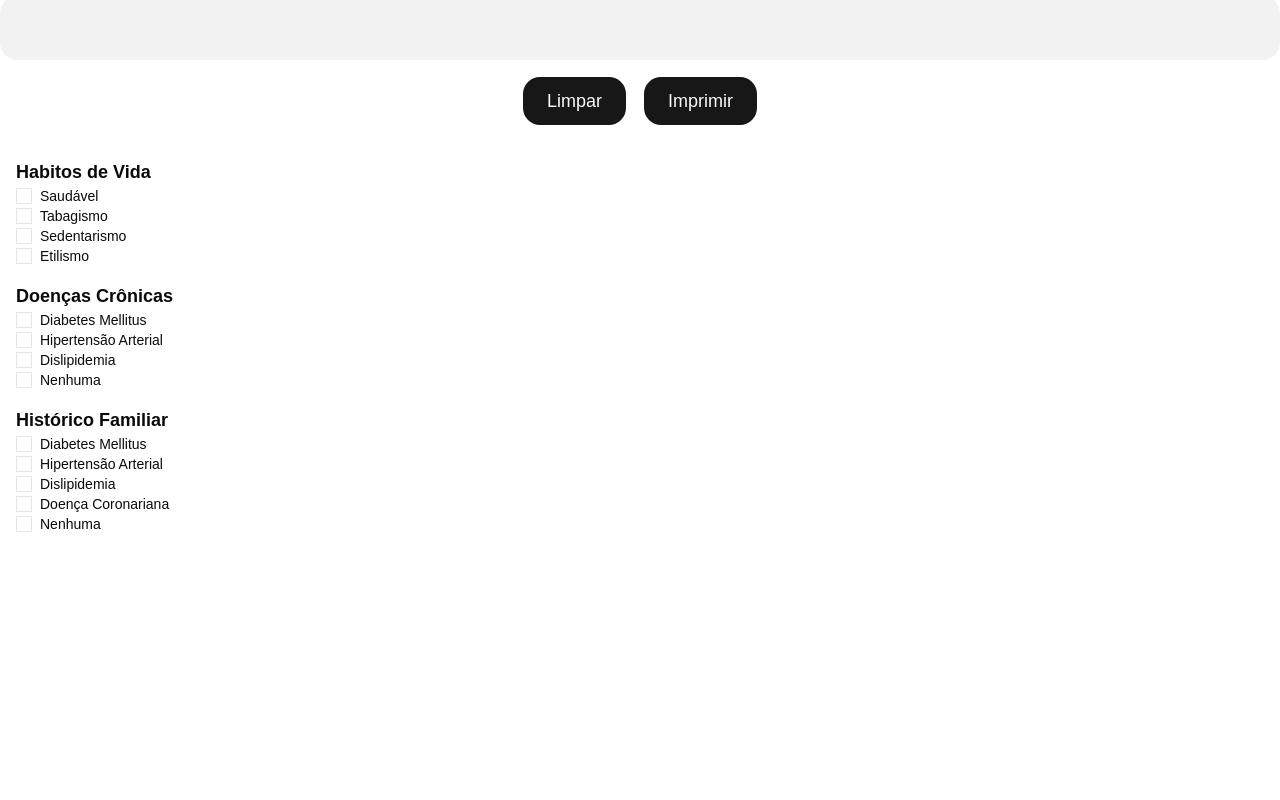
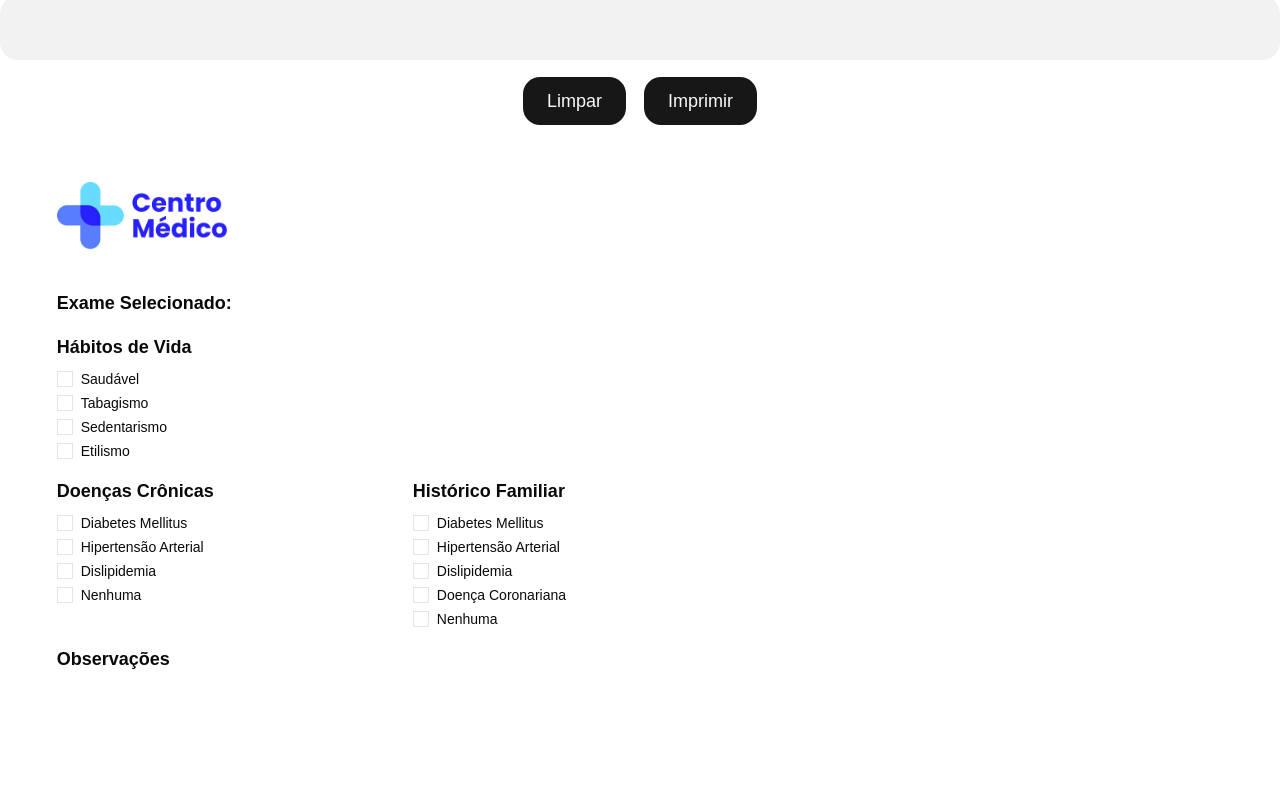
Before and after one commit to nicholasPimenta/clinica-dashboard, a React (Vite) app: page / in a window 1280 px wide. Shown: the part 820-1620 px from the top of the page. Built offline with nearby package versions, Linux system fonts and the light colour scheme.

Commit message:
Complete A4 Preview with Header and Footer

```diff
--- a/src/components/print/PrintPreview.tsx
+++ b/src/components/print/PrintPreview.tsx
@@ -49,42 +49,81 @@ const PrintPreview = ({
   historicoCronico,
   historicoFamiliar,
 }: PrintPreviewProps) => (
-  <div className="min-h-[297mm] w-[210mm] bg-white p-4">
-    {obs}
-    {exameSelecionado && (
+  <div className="min-h-[297mm] w-[210mm] bg-white p-[15mm] flex flex-col">
+    <header className="mb-6">
+      <img
+        src="/img/LogoProvisorio.png"
+        alt="Logo Provisório"
+        className="h-auto w-1/4"
+      />
+    </header>
+    <main className="flex-1">
         <div className="mt-4">
           <h2 className="text-lg font-semibold">Exame Selecionado:</h2>
           <p>{exameSelecionado}</p>
         </div>
-    )}
-    {habitos && (
         <div className="mt-4">
-        <h2 className="text-lg font-semibold">Habitos de Vida</h2>
+          <h2 className="mb-2 text-lg font-semibold">Hábitos de Vida</h2>
+          <div className="flex flex-col gap-1">
             <PrintOption label="Saudável" checked={habitos.habitosSaudaveis} />
             <PrintOption label="Tabagismo" checked={habitos.tabagismo} />
             <PrintOption label="Sedentarismo" checked={habitos.sedentarismo} />
             <PrintOption label="Etilismo" checked={habitos.etilismo} />
           </div>
-    )}
-    {historicoCronico && (
-      <div className="mt-4">
-        <h2 className="text-lg font-semibold">Doenças Crônicas</h2>
-        <PrintOption label="Diabetes Mellitus" checked={historicoCronico.dm} />
-        <PrintOption label="Hipertensão Arterial" checked={historicoCronico.has} />
-        <PrintOption label="Dislipidemia" checked={historicoCronico.dislipidemia} />
+        </div>
+      <div className="mt-4 grid grid-cols-2 gap-8">
+          <div>
+            <h2 className="mb-2 text-lg font-semibold">Doenças Crônicas</h2>
+            <div className="flex flex-col gap-1">
+              <PrintOption
+                label="Diabetes Mellitus"
+                checked={historicoCronico.dm}
+              />
+              <PrintOption
+                label="Hipertensão Arterial"
+                checked={historicoCronico.has}
+              />
+              <PrintOption
+                label="Dislipidemia"
+                checked={historicoCronico.dislipidemia}
+              />
               <PrintOption label="Nenhuma" checked={historicoCronico.nenhuma} />
             </div>
-    )}
-    {historicoFamiliar && (
+          </div>
+          <div>
+            <h2 className="mb-2 text-lg font-semibold">Histórico Familiar</h2>
+            <div className="flex flex-col gap-1">
+              <PrintOption
+                label="Diabetes Mellitus"
+                checked={historicoFamiliar.dm}
+              />
+              <PrintOption
+                label="Hipertensão Arterial"
+                checked={historicoFamiliar.has}
+              />
+              <PrintOption
+                label="Dislipidemia"
+                checked={historicoFamiliar.dislipidemia}
+              />
+              <PrintOption
+                label="Doença Coronariana"
+                checked={historicoFamiliar.coronariana}
+              />
+              <PrintOption
+                label="Nenhuma"
+                checked={historicoFamiliar.nenhuma}
+              />
+            </div>
+          </div>
+      </div>
       <div className="mt-4">
-        <h2 className="text-lg font-semibold">Histórico Familiar</h2>
-        <PrintOption label="Diabetes Mellitus" checked={historicoFamiliar.dm} />
-        <PrintOption label="Hipertensão Arterial" checked={historicoFamiliar.has} />
-        <PrintOption label="Dislipidemia" checked={historicoFamiliar.dislipidemia} />
-        <PrintOption label="Doença Coronariana" checked={historicoFamiliar.coronariana} />
-        <PrintOption label="Nenhuma" checked={historicoFamiliar.nenhuma} />
+        <h2 className="text-lg font-semibold">Observações</h2>
+        <p className="min-h-[25mm] break-words whitespace-pre-wrap">{obs}</p>
       </div>
-    )}
+    </main>
+    <footer className="mt-6 pt-4 text-sm">
+      <p>Tel: (+12) 21 93456-7890 / Email: contato@clinicaexemplo.com</p>
+    </footer>
   </div>
 )
 
```
Lines whose indentation alone changed are shown as unchanged.
